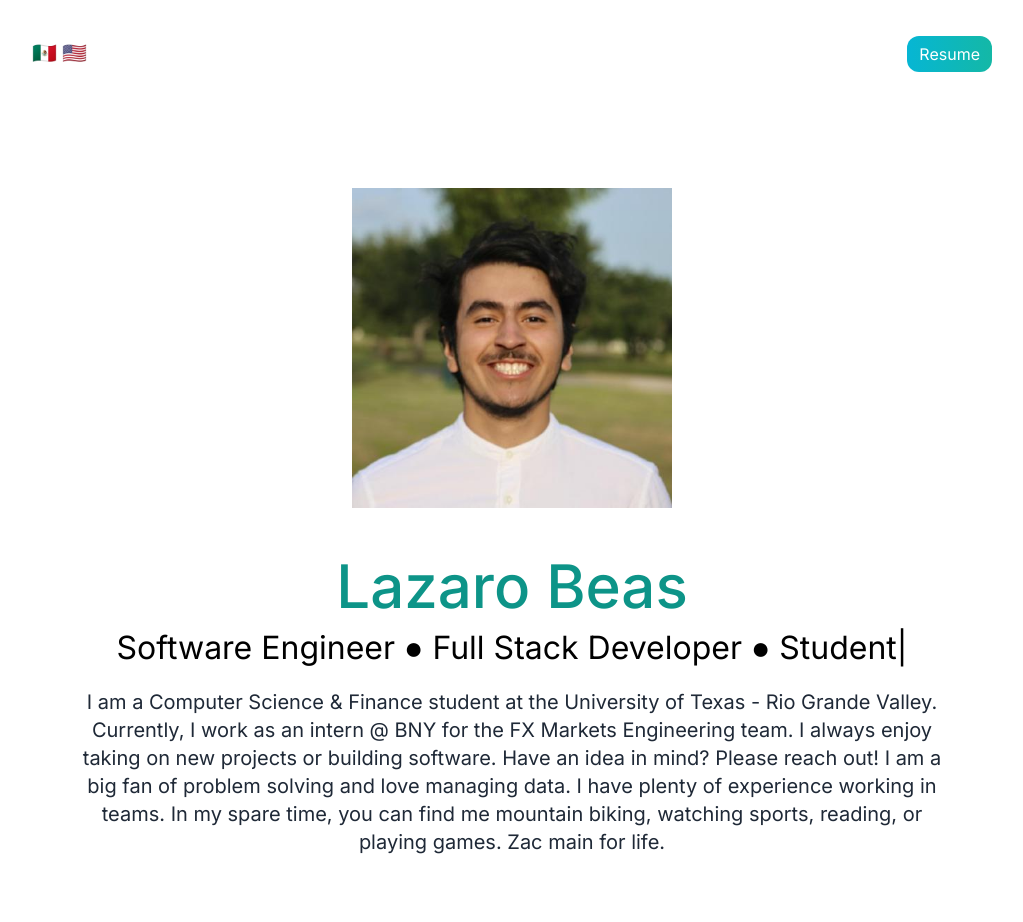
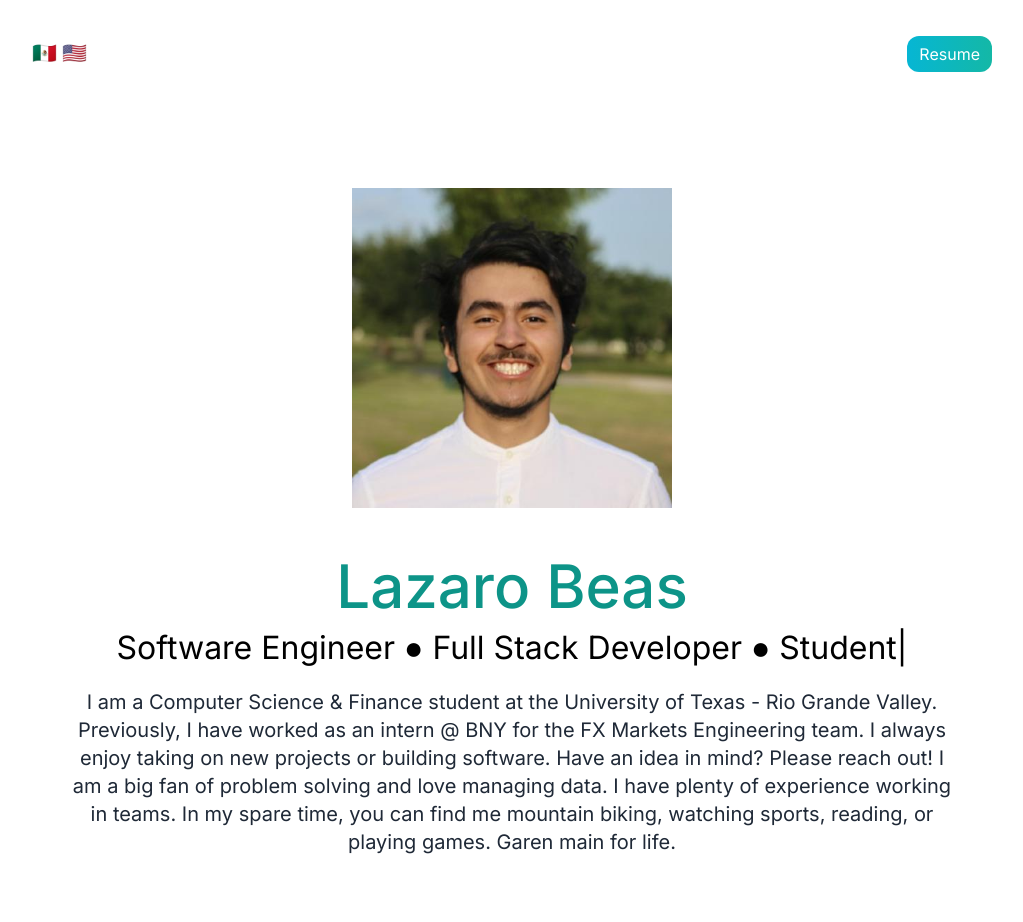
Before and after one commit to lazarobeas/lazarobeas.github.io, a Next.js app: page / in a window 1280 px wide. Shown: the top 922 px of the page, without its empty margins (128-1151 px from the left). Built offline with nearby package versions, Linux system fonts and the light colour scheme.

Commit message:
Update page.js

```diff
--- a/app/page.js
+++ b/app/page.js
@@ -46,12 +46,12 @@ export default function Home() {
                   repeat={Infinity}
               />
               <p className="text-md py-4 leading-8 text-gray-800 md:text-xl">
-                  I am a Computer Science & Finance student at the University of Texas - Rio Grande Valley. Currently, I work
+                  I am a Computer Science & Finance student at the University of Texas - Rio Grande Valley. Previously, I have worked
                   as an intern @ BNY for the FX Markets Engineering team.
                   I always enjoy taking on new projects or building software. Have an idea in mind?
                   Please reach out! I am a big fan of problem solving and love managing data.
                   I have plenty of experience working in teams. In my spare time,
-                  you can find me mountain biking, watching sports, reading, or playing games. Zac main for life.
+                  you can find me mountain biking, watching sports, reading, or playing games. Garen main for life.
               </p>
           </div>
           <div className="text-5xl cursor-pointer flex justify-center gap-4 py-3 text-gray-600">
```
